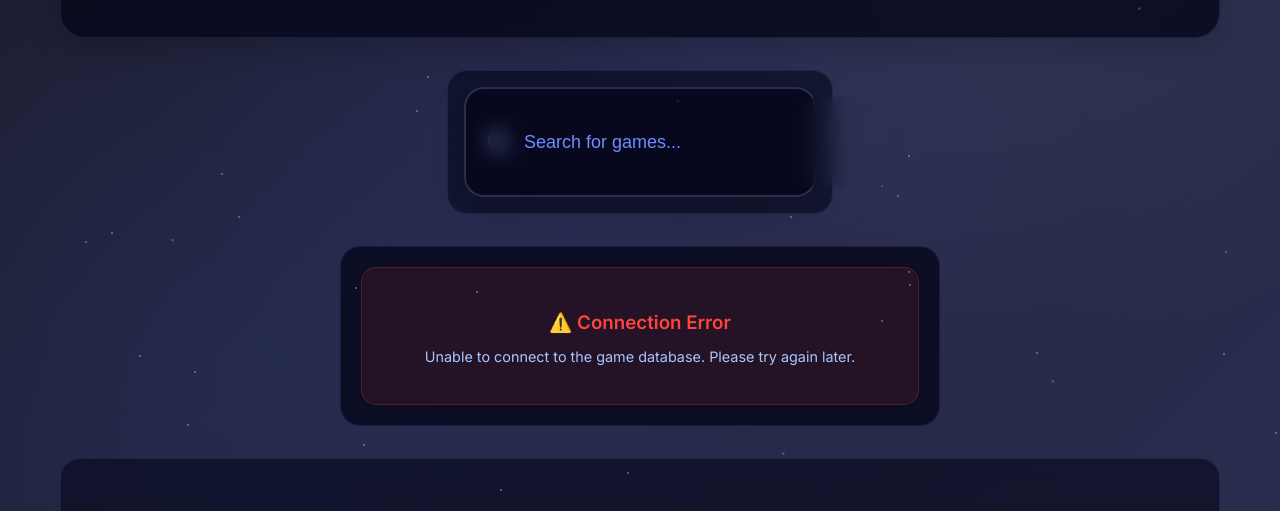
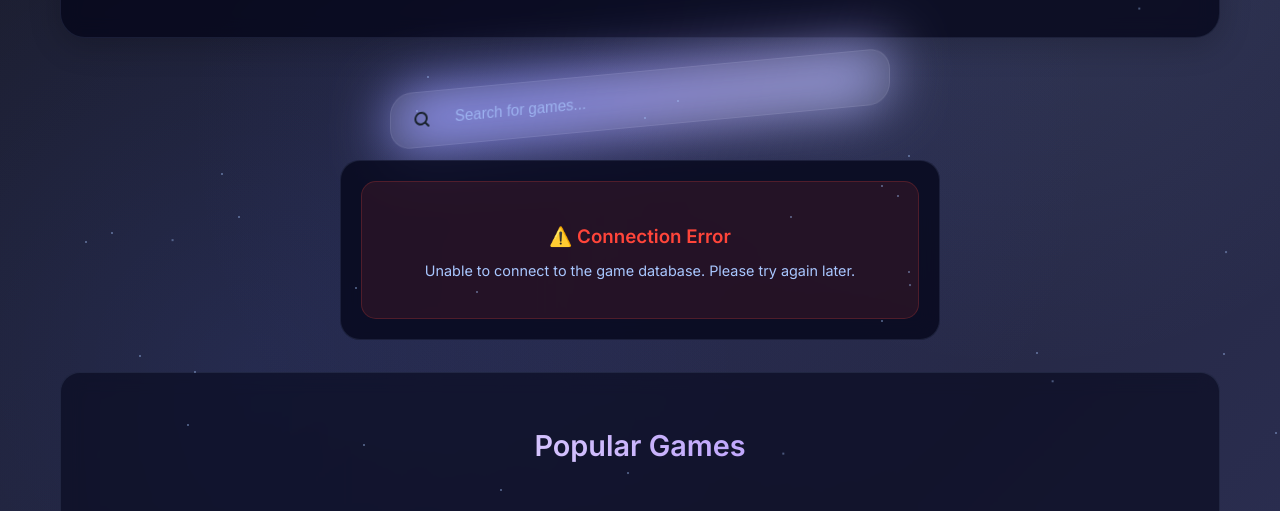
Before and after one commit to Vigh24/game-search, a website: page index.html in a window 1280 px wide. Shown: the part 271-782 px from the top of the page. Drawn offline with Linux system fonts and the light colour scheme; no server answers.

Commit message:
Enhanced UI with new search box design and improved layout

```diff
--- a/index.html
+++ b/index.html
@@ -35,21 +35,21 @@
         </div>
 
         <div class="search-section">
-            <div id="search-container">
-                <div class="search-box">
-                    <input
-                        class="input"
-                        id="gameSearch"
-                        type="text"
-                        placeholder="Search for games..."
-                        autocomplete="off"
-                    >
-                    <div class="search-icon">
-                        <svg stroke="currentColor" fill="none" viewBox="0 0 24 24">
-                            <path stroke-linecap="round" stroke-linejoin="round" stroke-width="2" d="M21 21l-6-6m2-5a7 7 0 11-14 0 7 7 0 0114 0z"/>
-                        </svg>
-                    </div>
-                </div>
+            <div class="input__container">
+                <div class="shadow__input"></div>
+                <button class="input__button__shadow" onclick="searchGame()">
+                    <svg fill="none" xmlns="http://www.w3.org/2000/svg" viewBox="0 0 20 20" height="20px" width="20px">
+                        <path d="M4 9a5 5 0 1110 0A5 5 0 014 9zm5-7a7 7 0 104.2 12.6.999.999 0 00.093.107l3 3a1 1 0 001.414-1.414l-3-3a.999.999 0 00-.107-.093A7 7 0 009 2z" fill-rule="evenodd" fill="#17202A"></path>
+                    </svg>
+                </button>
+                <input
+                    type="text"
+                    name="text"
+                    class="input__search"
+                    id="gameSearch"
+                    placeholder="Search for games..."
+                    autocomplete="off"
+                >
             </div>
             <div id="searchResult" class="search-result"></div>
         </div>
--- a/styles.css
+++ b/styles.css
@@ -1208,3 +1208,104 @@ h2 {
     box-shadow: 0 0 20px rgba(149, 106, 250, 0.2);
     transform: translateY(-2px);
 }
+
+/* Add these new styles for the search box */
+.input__container {
+    position: relative;
+    background: rgba(255, 255, 255, 0.1);
+    padding: 10px 15px;
+    display: flex;
+    justify-content: center;
+    align-items: center;
+    gap: 5px;
+    border-radius: 22px;
+    max-width: 500px;
+    width: 100%;
+    margin: 0 auto;
+    transition: all 0.3s ease;
+    transform-style: preserve-3d;
+    transform: rotateX(15deg) rotateY(-20deg);
+    perspective: 500px;
+    backdrop-filter: blur(10px);
+    border: 1px solid rgba(255, 255, 255, 0.1);
+}
+
+.input__container:hover {
+    transform: rotateX(0deg) rotateY(0deg);
+    border-color: rgba(255, 255, 255, 0.2);
+}
+
+.shadow__input {
+    content: "";
+    position: absolute;
+    width: 100%;
+    height: 100%;
+    left: 0;
+    bottom: 0;
+    z-index: -1;
+    filter: blur(30px);
+    border-radius: 20px;
+    background-color: #999cff;
+    background-image: radial-gradient(at 85% 51%, hsla(60,60%,61%,0.2) 0px, transparent 50%),
+        radial-gradient(at 74% 68%, hsla(235,69%,77%,0.2) 0px, transparent 50%),
+        radial-gradient(at 64% 79%, hsla(284,72%,73%,0.2) 0px, transparent 50%),
+        radial-gradient(at 75% 16%, hsla(283,60%,72%,0.2) 0px, transparent 50%),
+        radial-gradient(at 90% 65%, hsla(153,70%,64%,0.2) 0px, transparent 50%),
+        radial-gradient(at 91% 83%, hsla(283,74%,69%,0.2) 0px, transparent 50%),
+        radial-gradient(at 72% 91%, hsla(213,75%,75%,0.2) 0px, transparent 50%);
+}
+
+.input__button__shadow {
+    cursor: pointer;
+    border: none;
+    background: none;
+    transition: all 0.3s ease;
+    display: flex;
+    justify-content: center;
+    align-items: center;
+    border-radius: 12px;
+    padding: 8px;
+}
+
+.input__button__shadow:hover {
+    background: rgba(255, 255, 255, 0.1);
+    transform: scale(1.1);
+}
+
+.input__button__shadow svg {
+    fill: #a9c7ff;
+    transition: fill 0.3s ease;
+}
+
+.input__button__shadow:hover svg {
+    fill: #fff;
+}
+
+.input__search {
+    width: 100%;
+    border-radius: 20px;
+    outline: none;
+    border: none;
+    padding: 8px 12px;
+    background: transparent;
+    color: #fff;
+    font-size: 16px;
+}
+
+.input__search::placeholder {
+    color: rgba(169, 199, 255, 0.7);
+}
+
+/* Update search result styles */
+.search-result {
+    margin-top: 2rem;
+    transform: rotateX(0deg) rotateY(0deg);
+}
+
+/* Remove old search styles */
+.search-box,
+#search-container {
+    background: transparent;
+    border: none;
+    box-shadow: none;
+}
```
